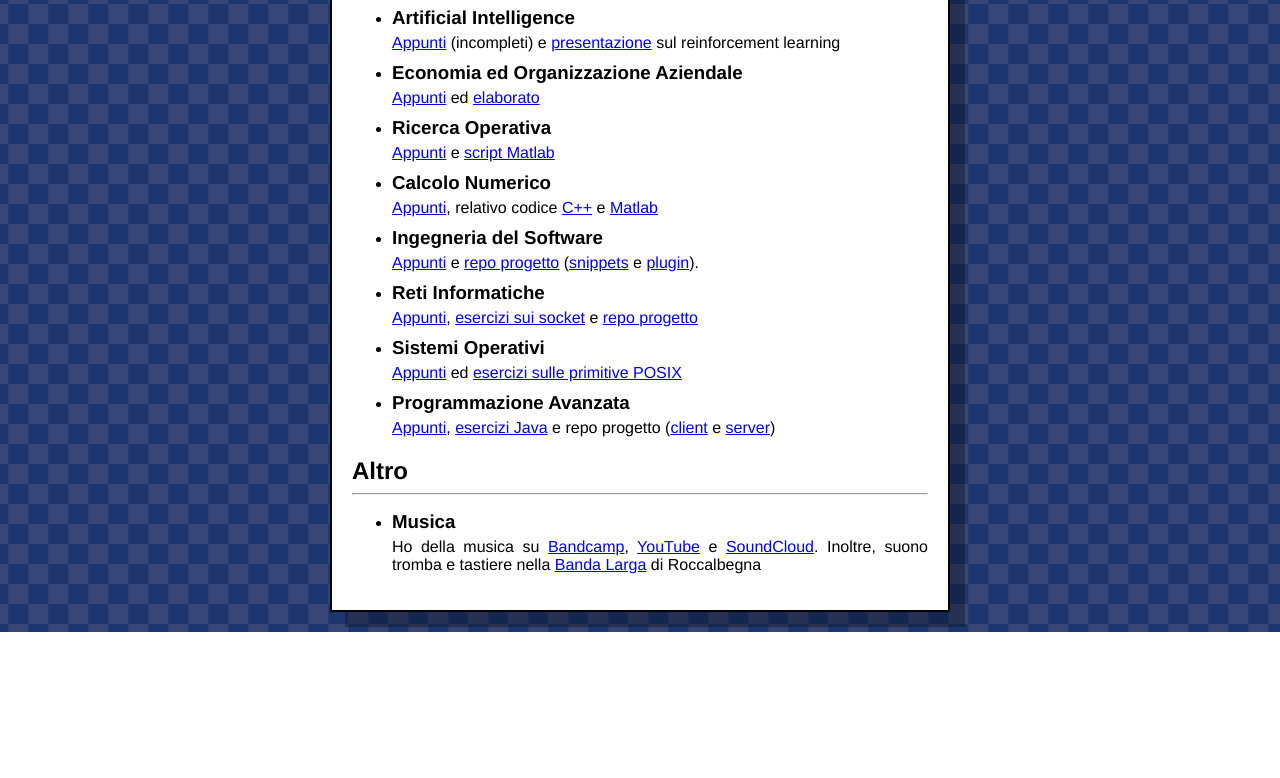
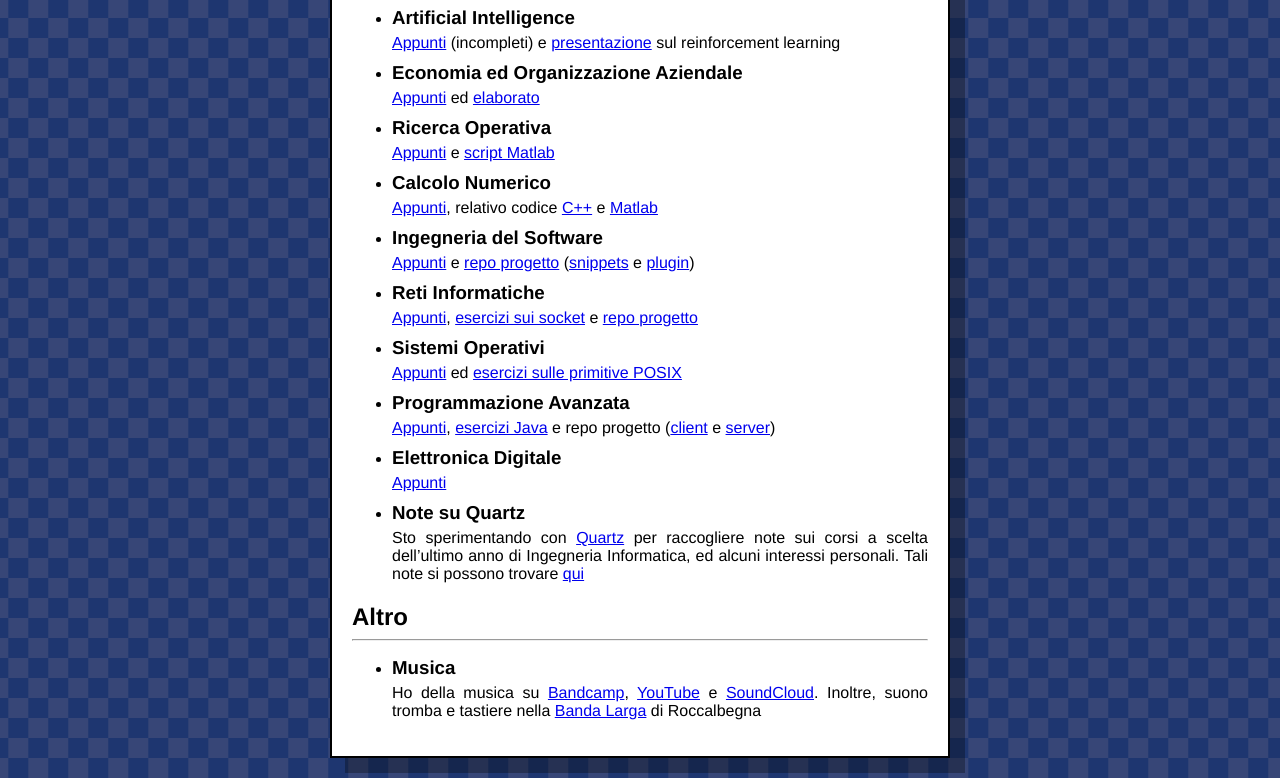
Before and after one commit to seggiani-luca/seggiani-luca.github.io, a plain HTML site: page index.html in a window 1280 px wide. Shown: the part 1355-2133 px from the top of the page. Before the commit the page ends 1987 px from the top, so only its background shows below. Drawn offline with Linux system fonts and the light colour scheme.

Commit message:
Nuovo corso, quartz

```diff
--- a/css/styles.css
+++ b/css/styles.css
@@ -4,7 +4,7 @@ body {
 	background: url("../pics/grid.png") repeat;
 	background-size: 40px;
 	background-attachment: fixed;
-  animation: scroll-bg 120s linear infinite;
+  	animation: scroll-bg 120s linear infinite;
 }
 
 @keyframes scroll-bg {
--- a/index.html
+++ b/index.html
@@ -100,7 +100,7 @@
 			</h2>
 			<hr/>
 			<p>
-				Questi sono appunti che ho preso durante i corsi della triennale
+				Questi sono appunti che ho preso durante i corsi della triennale.
 				Per quanto abbia cercato di documentare il più accuratamente possibile quanto spiegato dai docenti, questi appunti non intendono in nessun modo sostituirsi ai libri di testo o alle lezioni frontali.
 			</p>
 			<ul>
@@ -213,7 +213,7 @@
 						Ingegneria del Software
 					</h3>
 					<p>
-					<a href="https://seggiani-luca.github.io/appunti-se/master.pdf">Appunti</a> e <a href="https://github.com/seggiani-luca/gestore-prospetti-laurea">repo progetto</a> (<a href="https://github.com/seggiani-luca/gestore-prospetti-laurea/tree/main/snippets">snippets</a> e <a href="https://github.com/seggiani-luca/gestore-prospetti-laurea/tree/main/plugin">plugin</a>).
+					<a href="https://seggiani-luca.github.io/appunti-se/master.pdf">Appunti</a> e <a href="https://github.com/seggiani-luca/gestore-prospetti-laurea">repo progetto</a> (<a href="https://github.com/seggiani-luca/gestore-prospetti-laurea/tree/main/snippets">snippets</a> e <a href="https://github.com/seggiani-luca/gestore-prospetti-laurea/tree/main/plugin">plugin</a>)
 					</p>
 				</li>
 				<li>
@@ -240,6 +240,22 @@
 					<a href="https://seggiani-luca.github.io/appunti-pa/master.pdf">Appunti</a>,  <a href="https://github.com/seggiani-luca/esercizi-pa">esercizi Java</a> e repo progetto (<a href="https://gitlab.com/seggianiluca2004/jrpg.client">client</a> e <a href="https://gitlab.com/seggianiluca2004/jrpg.server">server</a>)
 					</p>
 				</li>
+				<li>
+					<h3>
+						Elettronica Digitale
+					</h3>
+					<p>
+					<a href="https://seggiani-luca.github.io/appunti-ed/master.pdf">Appunti</a>
+					</p>
+				</li>
+				<li>
+					<h3>
+						Note su Quartz
+					</h3>
+					<p>
+					Sto sperimentando con <a href="https://quartz.jzhao.xyz/">Quartz</a> per raccogliere note sui corsi a scelta dell’ultimo anno di Ingegneria Informatica, ed alcuni interessi personali. Tali note si possono trovare <a href="https://seggiani-luca.github.io/quartz">qui</a>
+					</p>
+				</li>
 			</ul>
 			<h2>
 				Altro
```
